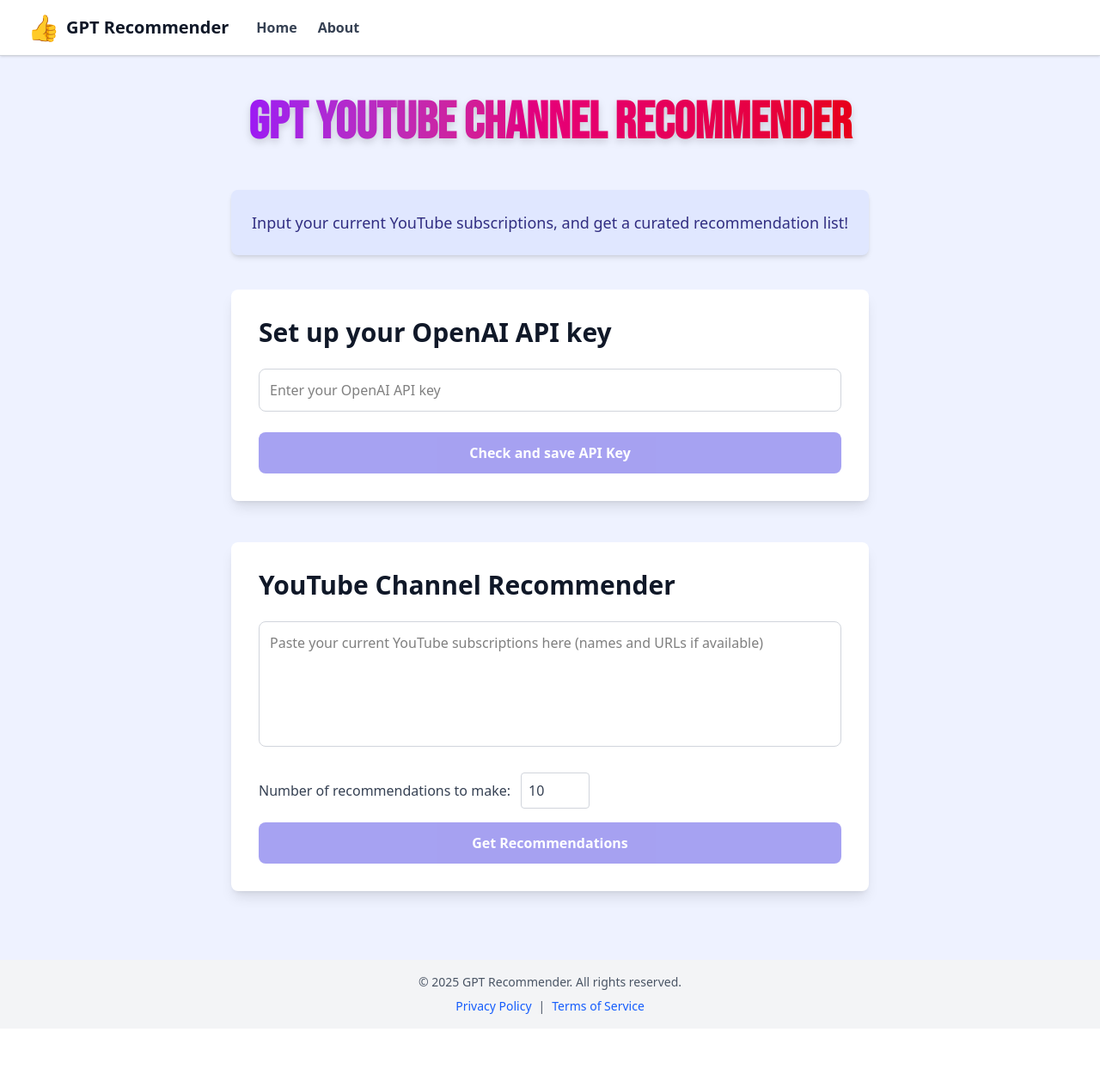
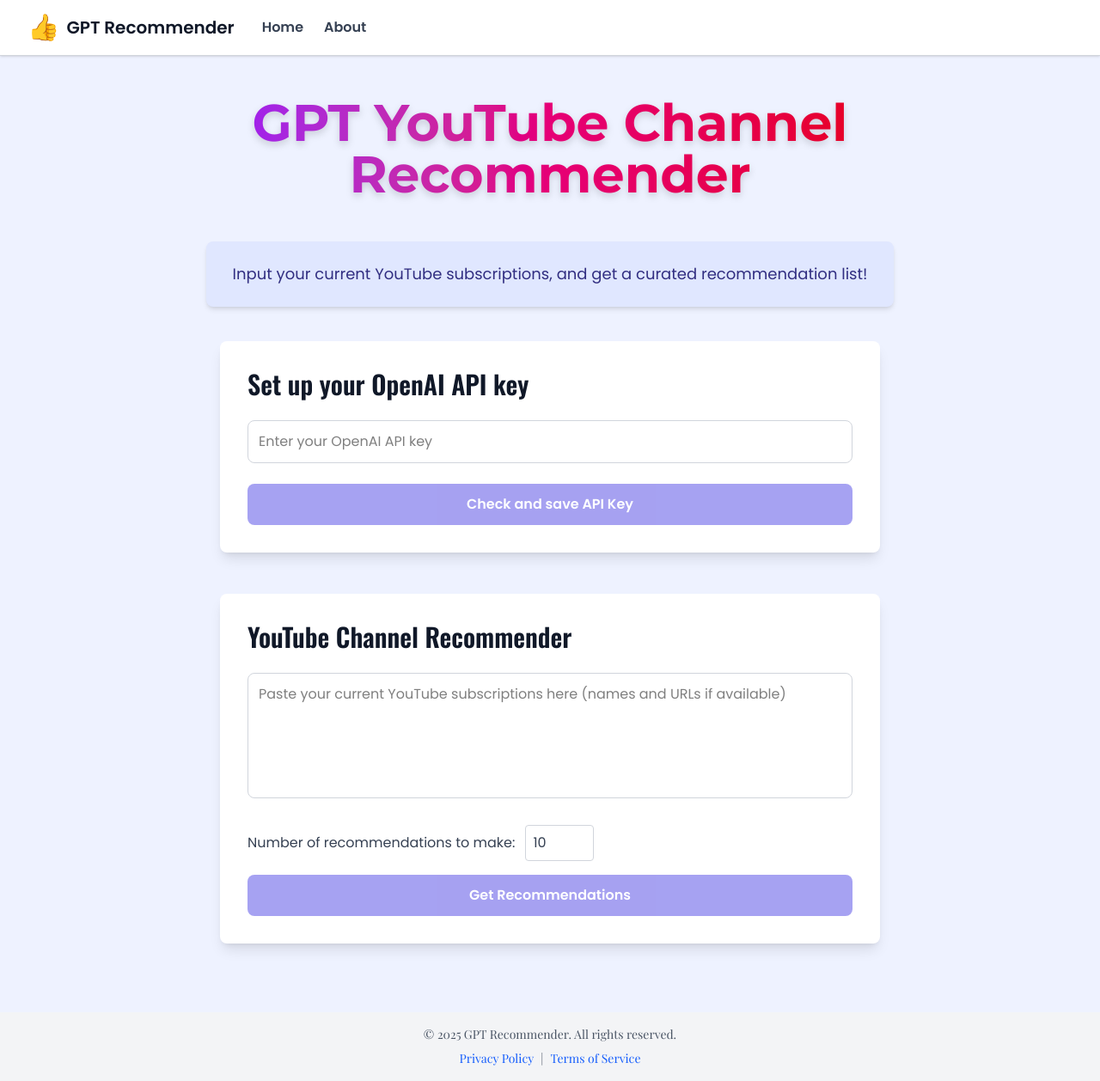
Before and after one commit to louispaulet/gpt_recommender, a React (Vite) app in the folder gpt_reco_app/: page /#/ in a window 1280 px wide. Shown: the whole page at 86% size. Before the commit the page ends 1197 px from the top, so only its background shows below. Built offline with nearby package versions, Linux system fonts and the light colour scheme; no server answers.

Commit message:
[gpt_reco_app] add global font classes and restore title font

```diff
--- a/gpt_reco_app/src/components/Footer.jsx
+++ b/gpt_reco_app/src/components/Footer.jsx
@@ -4,7 +4,7 @@
 function Footer() {
   return (
     <footer className="bg-gray-100 py-4 mt-8">
-      <div className="max-w-4xl mx-auto px-4 text-center text-sm text-gray-600">
+      <div className="max-w-4xl mx-auto px-4 text-center text-sm font-accent text-gray-600">
         &copy; {new Date().getFullYear()} GPT Recommender. All rights reserved.
         <div className="mt-2">
           <Link to="/privacy-policy" className="text-blue-600 hover:underline mx-2">
--- a/gpt_reco_app/src/index.css
+++ b/gpt_reco_app/src/index.css
@@ -16,6 +16,24 @@
 .font-playfair-display {
   font-family: 'Playfair Display', serif;
 }
+body {
+  font-family: "Poppins", sans-serif;
+}
+
+h1, h2, h3, h4, h5, h6 {
+  font-family: "Oswald", sans-serif;
+}
+
+.font-primary {
+  font-family: "Poppins", sans-serif;
+}
+.font-secondary {
+  font-family: "Oswald", sans-serif;
+}
+.font-accent {
+  font-family: "Playfair Display", serif;
+}
+
 
 /* Primary color palette mirroring Tailwind's indigo */
 :root {
--- a/gpt_reco_app/src/pages/Homepage.jsx
+++ b/gpt_reco_app/src/pages/Homepage.jsx
@@ -5,7 +5,7 @@
 function Homepage() {
   return (
     <div className="py-12 px-4 sm:px-6 lg:px-8 max-w-5xl mx-auto">
-      <h1 className="text-3xl sm:text-6xl font-extrabold font-bebas-neue text-transparent bg-clip-text bg-gradient-to-r from-purple-600 via-pink-600 to-red-600 drop-shadow-lg mb-12 text-center">
+      <h1 className="text-3xl sm:text-6xl font-extrabold font-montserrat text-transparent bg-clip-text bg-gradient-to-r from-purple-600 via-pink-600 to-red-600 drop-shadow-lg mb-12 text-center">
         GPT YouTube Channel Recommender
       </h1>
       <section className="mb-10 p-6 bg-primary-100 rounded-lg shadow-md text-primary-900 font-medium text-center text-lg">
```
